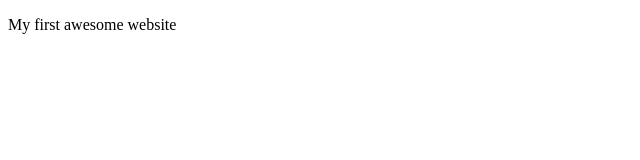
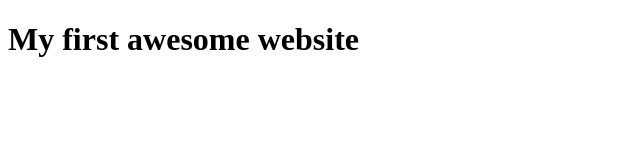
Before and after one commit to PolarBear6666/-my-amazing-website, a plain HTML site: page index.html in a window 1280 px wide. Shown: the whole page, without its empty margins (0-640 px from the left). Drawn offline with Linux system fonts and the light colour scheme.

Commit message:
Update index.html
p to h1

```diff
--- a/index.html
+++ b/index.html
@@ -4,7 +4,7 @@
 	<head></head>
 <body>
 
-<p>My first awesome website</p>
+<h1>My first awesome website</h1>
 
 
 </body>
@@ -13,4 +13,5 @@
 
 
 
+
 </html>
```
